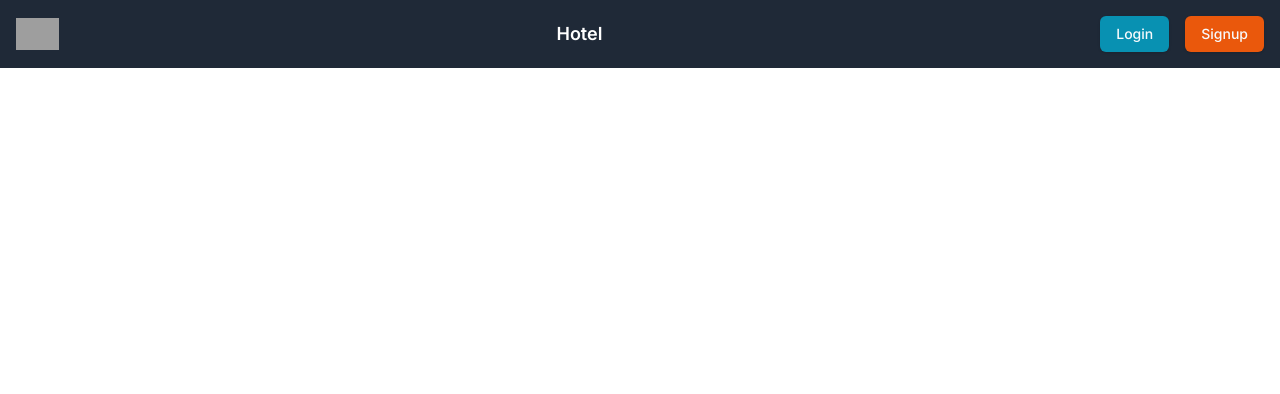
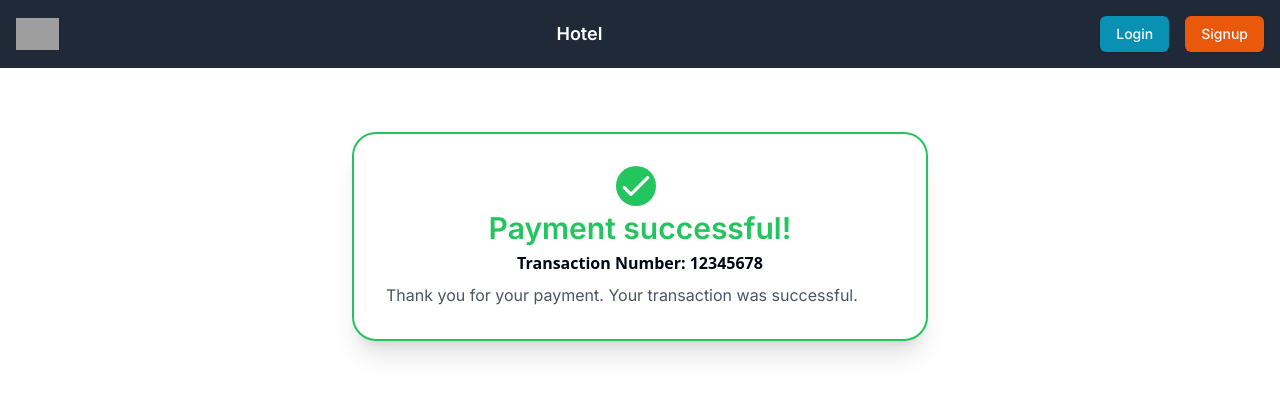
Before and after one commit to satender9586/roomstay, a Next.js app: page /header in a window 1280 px wide. Shown: the top 394 px of the page. Built offline with nearby package versions, Linux system fonts and the light colour scheme; grey boxes are pictures that could not be loaded.

Commit message:
before merge

```diff
--- a/components/Payment/PaymentSucess.jsx
+++ b/components/Payment/PaymentSucess.jsx
@@ -4,7 +4,7 @@ const PaymentSucess = () => {
     return (
         <div>
             {/* 1st */}
-            {/* <div className="bg-white border-green-500 border-[2px] p-8 rounded-3xl hover:bg-green-50 hover:border-green-500 hover:border-[4px] cursor-pointer shadow-xl max-w-xl mx-auto mt-16">
+            <div className="bg-white border-green-500 border-[2px] p-8 rounded-3xl hover:bg-green-50 hover:border-green-500 hover:border-[4px] cursor-pointer shadow-xl max-w-xl mx-auto mt-16">
                 <div className="flex flex-col items-center">
                     <svg
                         className="h-10 w-10 bg-green-500 rounded-full text-white mr-2"
@@ -24,7 +24,7 @@ const PaymentSucess = () => {
                 </div>
                 <p className="flex flex-col items-center font-semibold font-sans">Transaction Number: 12345678</p>
                 <p className="text-gray-600 mt-2">Thank you for your payment. Your transaction was successful.</p>
-            </div> */}
+            </div>
 
             {/* 2nd */}
             {/* <div className="bg-green-200 border-green-400 border p-8 rounded-md shadow-xl max-w-xl mx-auto mt-16">
```
